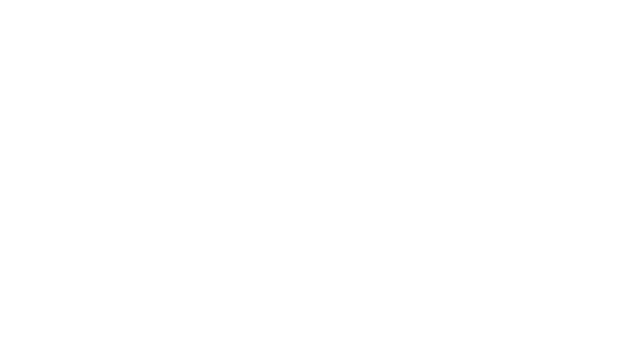
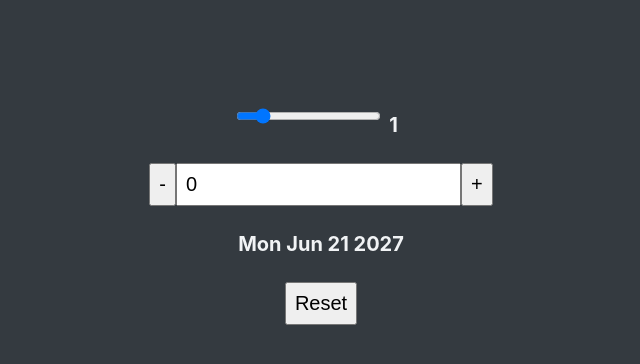
Before and after one commit to anna-vit/react-quiz, a React (Create React App) app: page / in a window 1280 px wide. Shown: the top 364 px of the page, without its empty margins (319-959 px from the left). Built offline with nearby package versions, Linux system fonts and the light colour scheme.

Commit message:
Added new comp, new logic with useReducer

```diff
--- a/src/App.js
+++ b/src/App.js
@@ -1,5 +1,9 @@
-function App() {
-  return <div className="App"></div>;
+import DateCounter from "./DateCounter";
+
+export default function App() {
+  return (
+    <div>
+      <DateCounter />
+    </div>
+  );
 }
-
-export default App;
--- /dev/null
+++ b/src/DateCounter.js
@@ -0,0 +1,80 @@
+import { useReducer } from "react";
+
+const initialState = { count: 0, step: 1 };
+
+function reducer(state, action) {
+  console.log(state, "state");
+  console.log(action, "action");
+
+  switch (action.type) {
+    case "dec":
+      return { ...state, count: state.count - state.step };
+
+    case "inc":
+      return { ...state, count: state.count + state.step };
+    case "setCount":
+      return { ...state, count: action.payload };
+    case "setStep":
+      return { ...state, step: action.payload };
+    case "reset":
+      return initialState;
+    default:
+      throw new Error("Unknown action");
+  }
+}
+
+function DateCounter() {
+  const [state, dispatch] = useReducer(reducer, initialState);
+  const { count, step } = state;
+
+  const date = new Date("june 21 2027");
+  date.setDate(date.getDate() + count);
+
+  const dec = function () {
+    dispatch({ type: "dec" });
+  };
+
+  const inc = function () {
+    dispatch({ type: "inc" });
+  };
+
+  const defineCount = function (e) {
+    dispatch({ type: "setCount", payload: Number(e.target.value) });
+  };
+
+  const defineStep = function (e) {
+    dispatch({ type: "setStep", payload: Number(e.target.value) });
+  };
+
+  const reset = function () {
+    dispatch({ type: "reset" });
+  };
+
+  return (
+    <div className="counter">
+      <div>
+        <input
+          type="range"
+          min="0"
+          max="10"
+          value={step}
+          onChange={defineStep}
+        />
+        <span>{step}</span>
+      </div>
+
+      <div>
+        <button onClick={dec}>-</button>
+        <input value={count} onChange={defineCount} />
+        <button onClick={inc}>+</button>
+      </div>
+
+      <p>{date.toDateString()}</p>
+
+      <div>
+        <button onClick={reset}>Reset</button>
+      </div>
+    </div>
+  );
+}
+export default DateCounter;
--- a/src/index.css
+++ b/src/index.css
@@ -1,13 +1,259 @@
-body {
-  margin: 0;
-  font-family: -apple-system, BlinkMacSystemFont, 'Segoe UI', 'Roboto', 'Oxygen',
-    'Ubuntu', 'Cantarell', 'Fira Sans', 'Droid Sans', 'Helvetica Neue',
-    sans-serif;
-  -webkit-font-smoothing: antialiased;
-  -moz-osx-font-smoothing: grayscale;
+:root {
+  --color-darkest: #343a40;
+  --color-dark: #495057;
+  --color-medium: #ced4da;
+  --color-light: #f1f3f5;
+
+  --color-theme: #1098ad;
+  --color-accent: #ffa94d;
 }
 
-code {
-  font-family: source-code-pro, Menlo, Monaco, Consolas, 'Courier New',
-    monospace;
+@import url("https://fonts.googleapis.com/css2?family=Codystar&display=swap");
+
+* {
+  margin: 0;
+  padding: 0;
+  box-sizing: border-box;
 }
+
+html {
+  font-size: 62.5%;
+  font-family: -apple-system, BlinkMacSystemFont, "Segoe UI", Roboto, Oxygen,
+    Ubuntu, Cantarell, "Open Sans", "Helvetica Neue", sans-serif;
+}
+
+body {
+  min-height: 100vh;
+  color: var(--color-light);
+  background-color: var(--color-darkest);
+  padding: 3.2rem;
+}
+
+.app {
+  display: flex;
+  flex-direction: column;
+  align-items: center;
+  justify-content: center;
+}
+
+.main {
+  width: 50rem;
+}
+
+.app-header {
+  width: 66rem;
+  margin-bottom: 4rem;
+  display: flex;
+  align-items: center;
+  justify-content: space-between;
+}
+
+.error {
+  text-align: center;
+  font-size: 1.6rem;
+  font-weight: 500;
+  padding: 2rem;
+  background-color: #495057;
+  border-radius: 100px;
+}
+
+img {
+  width: 14rem;
+}
+
+h1 {
+  font-family: "Codystar";
+  font-size: 5.6rem;
+}
+
+h2 {
+  font-size: 3.6rem;
+  margin-bottom: 2rem;
+}
+
+h3 {
+  font-size: 2.4rem;
+  font-weight: 600;
+  margin-bottom: 4rem;
+}
+
+h4 {
+  font-size: 2.2rem;
+  font-weight: 600;
+  margin-bottom: 2.4rem;
+}
+
+.start {
+  display: flex;
+  flex-direction: column;
+  align-items: center;
+}
+
+.progress {
+  margin-bottom: 4rem;
+  display: grid;
+  justify-content: space-between;
+  gap: 1.2rem;
+  grid-template-columns: auto auto;
+  font-size: 1.8rem;
+  color: var(--color-medium);
+}
+
+progress {
+  -webkit-appearance: none;
+  width: 100%;
+  height: 12px;
+  grid-column: 1 / -1;
+}
+
+::-webkit-progress-bar {
+  background-color: var(--color-medium);
+  border-radius: 100px;
+}
+::-webkit-progress-value {
+  background-color: var(--color-theme);
+  border-radius: 100px;
+}
+
+.btn {
+  display: block;
+  font-family: inherit;
+  color: inherit;
+  font-size: 2rem;
+  border: 2px solid var(--color-dark);
+  background-color: var(--color-dark);
+  padding: 1.2rem 2.4rem;
+  cursor: pointer;
+  border-radius: 100px;
+  transition: 0.3s;
+}
+
+.btn:not([disabled]):hover {
+  background-color: var(--color-darkest);
+}
+
+.btn-option:not([disabled]):hover {
+  transform: translateX(1.2rem);
+}
+
+.btn[disabled]:hover {
+  cursor: not-allowed;
+}
+
+.btn-ui {
+  float: right;
+}
+
+.options {
+  display: flex;
+  flex-direction: column;
+  gap: 1.2rem;
+  margin-bottom: 3.2rem;
+}
+
+.btn-option {
+  width: 100%;
+  text-align: left;
+}
+
+.btn-option.correct {
+  background-color: var(--color-theme);
+  border: 2px solid var(--color-theme);
+  color: var(--color-light);
+}
+.btn-option.wrong {
+  background-color: var(--color-accent);
+  border: 2px solid var(--color-accent);
+  color: var(--color-darkest);
+}
+
+.answer {
+  transform: translateX(2rem);
+}
+
+.result {
+  background-color: var(--color-theme);
+  color: var(--color-light);
+  border-radius: 100px;
+  text-align: center;
+  padding: 2rem 0;
+  font-size: 2rem;
+  font-weight: 500;
+  margin-bottom: 1.6rem;
+}
+
+.result span {
+  font-size: 2.2rem;
+  margin-right: 4px;
+}
+
+.highscore {
+  font-size: 1.8rem;
+  text-align: center;
+  margin-bottom: 4.8rem;
+}
+
+.loader-container {
+  display: flex;
+  flex-direction: column;
+  align-items: center;
+  margin-top: 4rem;
+  gap: 1.6rem;
+
+  color: var(--color-medium);
+  font-size: 1.4rem;
+}
+
+.timer {
+  float: left;
+  font-size: 1.8rem;
+  color: var(--color-medium);
+  border: 2px solid var(--color-dark);
+  padding: 1.35rem 2.8rem;
+  border-radius: 100px;
+}
+
+/* CREDIT: https://dev.to/afif/i-made-100-css-loaders-for-your-next-project-4eje */
+.loader {
+  width: 50px;
+  height: 24px;
+  background: radial-gradient(circle closest-side, currentColor 90%, #0000) 0%
+      50%,
+    radial-gradient(circle closest-side, currentColor 90%, #0000) 50% 50%,
+    radial-gradient(circle closest-side, currentColor 90%, #0000) 100% 50%;
+  background-size: calc(100% / 3) 12px;
+  background-repeat: no-repeat;
+  animation: loader 1s infinite linear;
+}
+
+@keyframes loader {
+  20% {
+    background-position: 0% 0%, 50% 50%, 100% 50%;
+  }
+  40% {
+    background-position: 0% 100%, 50% 0%, 100% 50%;
+  }
+  60% {
+    background-position: 0% 50%, 50% 100%, 100% 0%;
+  }
+  80% {
+    background-position: 0% 50%, 50% 50%, 100% 100%;
+  }
+}
+
+/* ********** */
+/* First counter example */
+.counter {
+  display: flex;
+  flex-direction: column;
+  align-items: center;
+  gap: 1rem;
+  font-size: 2rem;
+  font-weight: bold;
+  margin: 6rem;
+}
+
+.counter * {
+  font-size: inherit;
+  padding: 0.8rem;
+}
```
Also changed, not shown: src/Error.js (added, +9 -0 lines), src/Header.js (added, +10 -0 lines), src/Loader.js (added, +8 -0 lines).
